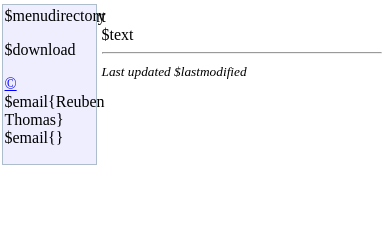
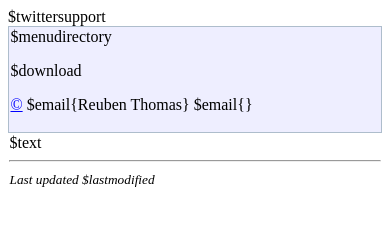
Before and after one commit to rrthomas/DarkGlass, a plain HTML site: page cgi-bin/view.htm in a window 390 px wide. Drawn offline with Linux system fonts and the light colour scheme.

Commit message:
view.html: use CSS Flexbox to make design responsive

```diff
--- a/cgi-bin/view.htm
+++ b/cgi-bin/view.htm
@@ -17,23 +17,30 @@ body {
   background: #FFFFFF;
 }
 
+#wrapper {
+    display: flex;
+    flex-flow: row wrap;
+}
+
+#nav, #content {
+    flex: 1 100%;
+}
+
+@media all and (min-width: 800px) {
+    #nav { flex: 1 auto; }
+    #content { flex: 2 75%; }
+}
+
 /* Navigation pane */
-/* N.B. Widths must add up to left margin of content */
-#nav
-{
-  position: absolute;
-  left: 0.5%;
-  top: 0.5%;
-  width: 23%;
+#nav {
   background: #EEEEFF;
   border: 1pt solid #AEBDCC;
   padding: 0.4%;
 }
 
 /* Content pane */
-#content
-{
-  margin-left: 25%;
+#content {
+  padding: 0.4%;
 }
 
 /* Twitter status */
@@ -69,6 +76,7 @@ body {
   </head>
 
   <body>
+    <div id="wrapper">
       <div id="nav">
         $menudirectory
         <p>$download</p>
@@ -87,7 +95,7 @@ body {
         <!-- End SiteSearch Google -->
         <p>
           <!-- <a href="$url{/Recent Changes}">Recent changes</a><br /> -->
-      <a href="$url{/Licence}">&copy;</a> $email{Reuben Thomas} $email{}
+          <a href="$url{/Licence}">©</a> $email{Reuben Thomas} $email{}
         </p>
       </div>
 
@@ -96,5 +104,6 @@ body {
         <hr />
         <small><em>Last updated $lastmodified</em></small>
       </div>
+    </div>
   </body>
 </html>
```
Lines whose indentation alone changed are shown as unchanged.
